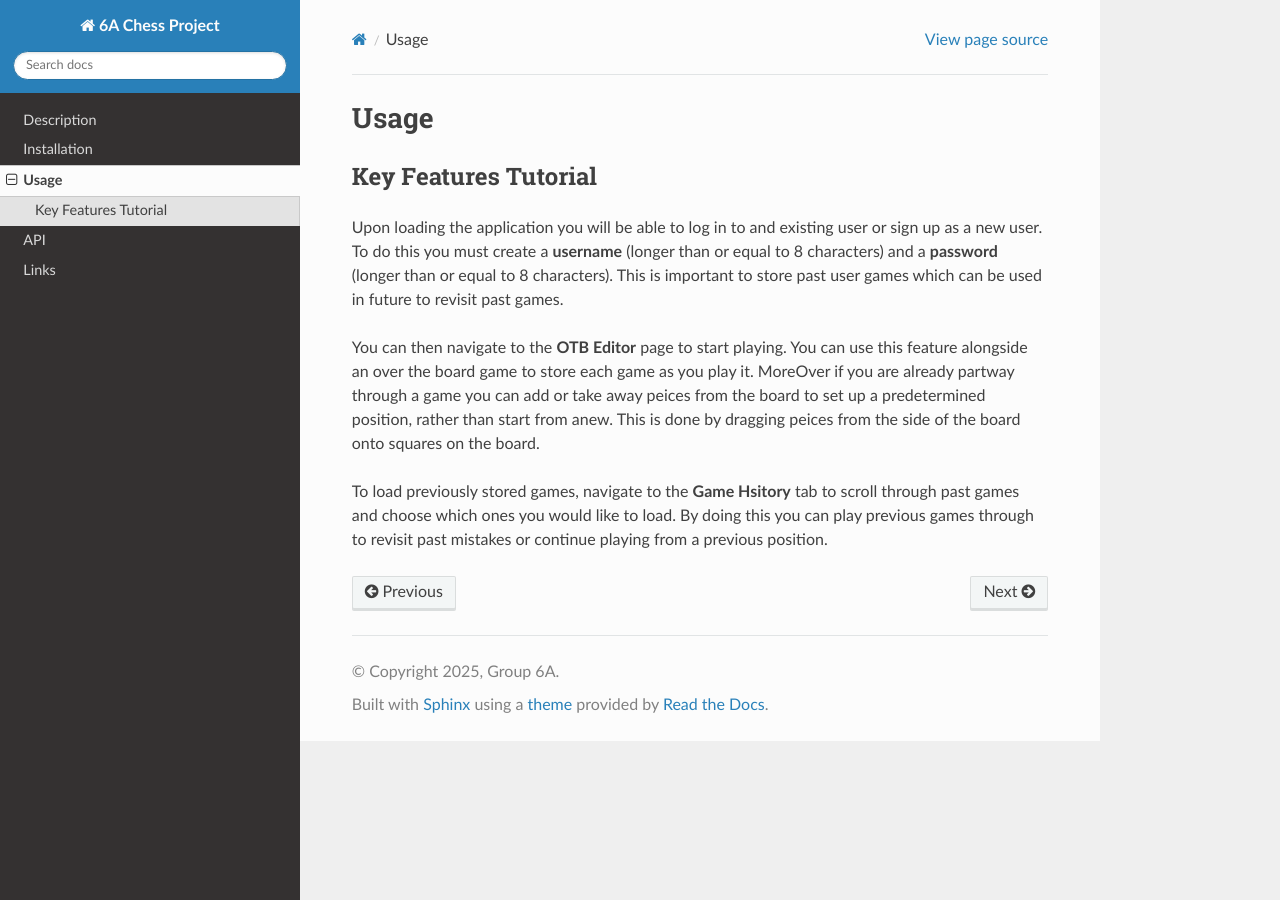
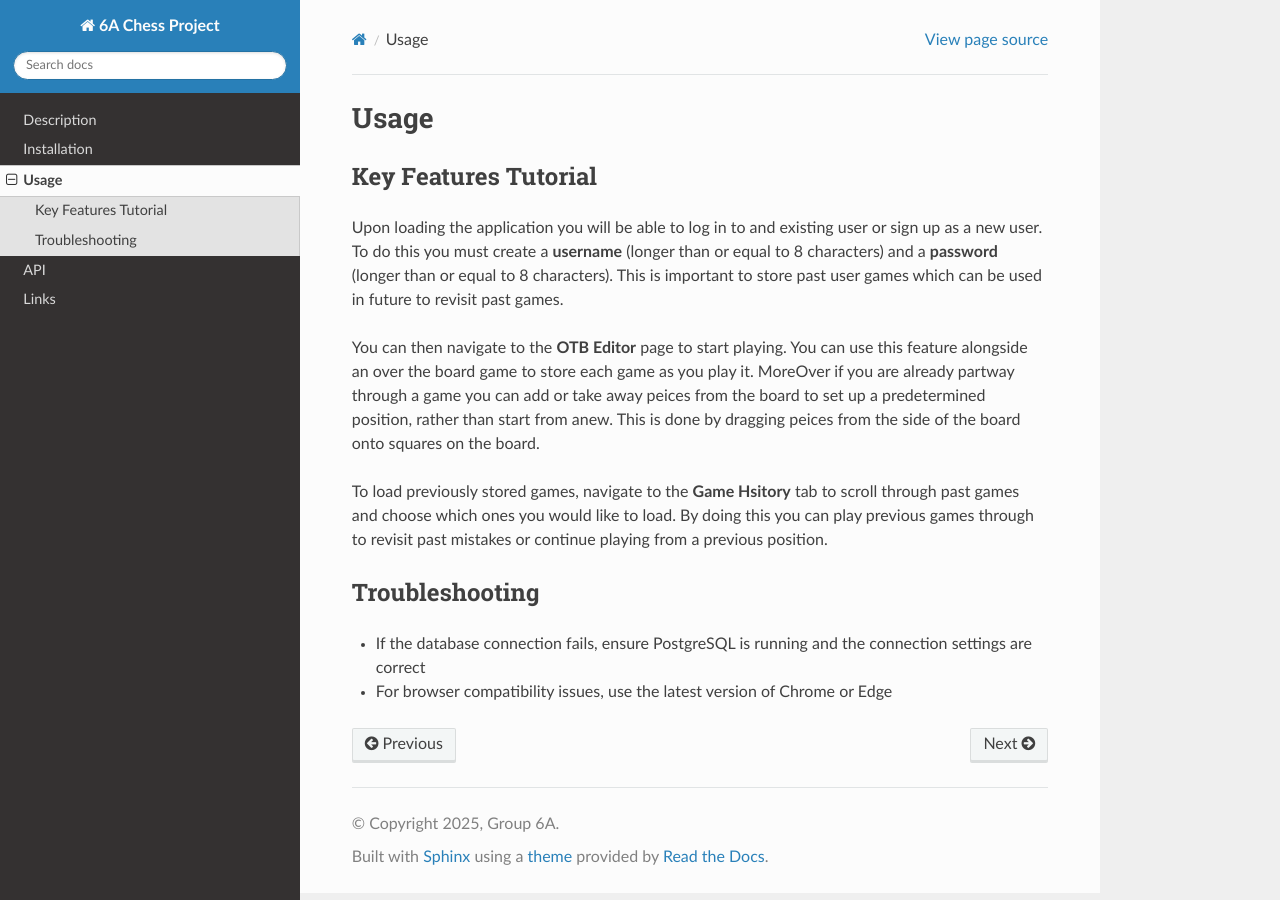
Before and after one commit to gherkins05/6A-Software-Coursework, a Sphinx documentation site: the page built from docs/source/usage.rst, in a window 1280 px wide. Built offline with Sphinx 7.4.7 and the Read the Docs theme 3.1.0, drawn with Linux system fonts in a browser that asks for light colours; pages that are not in the unit, such as notebooks, are missing from menus.

Commit message:
Update usage.rst

```diff
--- a/docs/source/usage.rst
+++ b/docs/source/usage.rst
@@ -9,3 +9,8 @@ Upon loading the application you will be able to log in to and existing user or
 You can then navigate to the **OTB Editor** page to start playing. You can use this feature alongside an over the board game to store each game as you play it. MoreOver if you are already partway through a game you can add or take away peices from the board to set up a predetermined position, rather than start from anew. This is done by dragging peices from the side of the board onto squares on the board.
 
 To load previously stored games, navigate to the **Game Hsitory** tab to scroll through past games and choose which ones you would like to load. By doing this you can play previous games through to revisit past mistakes or continue playing from a previous position.
+
+Troubleshooting
+---------------
+- If the database connection fails, ensure PostgreSQL is running and the connection settings are correct
+- For browser compatibility issues, use the latest version of Chrome or Edge
```
